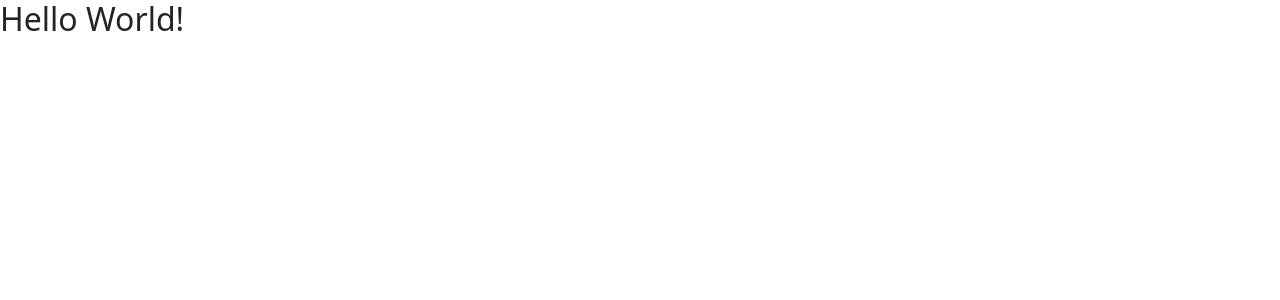
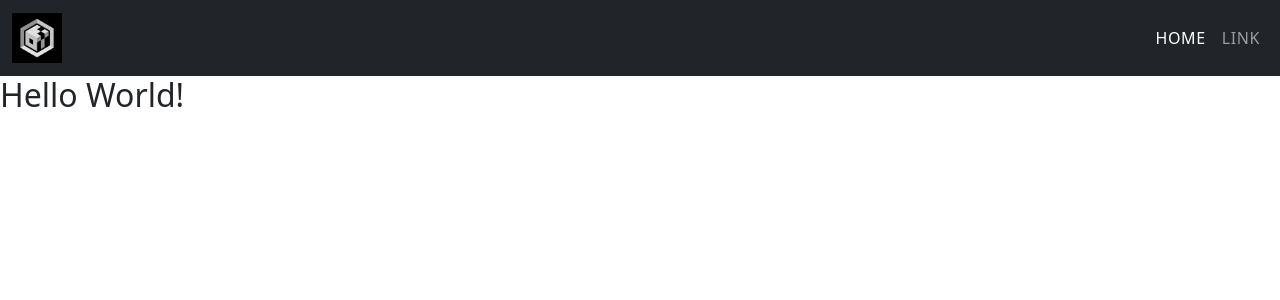
Before and after one commit to t-ROY-coder/portfolio-website, a React (Create React App) app: page / in a window 1280 px wide. Shown: the top 300 px of the page. Built offline with nearby package versions, Linux system fonts and the light colour scheme.

Commit message:
added navbar

```diff
--- a/src/App.css
+++ b/src/App.css
@@ -1,38 +1,20 @@
-.App {
-  text-align: center;
+@import url("https://fonts.googleapis.com/css2?family=Lato:ital,wght@0,100;0,300;0,400;1,100&display=swap");
+
+body {
+  font-family: "Lato" sans-serif;
 }
 
-.App-logo {
-  height: 40vmin;
-  pointer-events: none;
+/***** NAVBAR *****/
+.logo {
+  width: 3.125rem;
 }
 
-@media (prefers-reduced-motion: no-preference) {
-  .App-logo {
-    animation: App-logo-spin infinite 20s linear;
-  }
+/***** NAV LINKS *****/
+nav a.nav-link {
+  letter-spacing: 0.0375rem;
+  cursor: pointer;
 }
 
-.App-header {
-  background-color: #282c34;
-  min-height: 100vh;
-  display: flex;
-  flex-direction: column;
-  align-items: center;
-  justify-content: center;
-  font-size: calc(10px + 2vmin);
-  color: white;
+nav ul li {
+  text-transform: uppercase;
 }
-
-.App-link {
-  color: #61dafb;
-}
-
-@keyframes App-logo-spin {
-  from {
-    transform: rotate(0deg);
-  }
-  to {
-    transform: rotate(360deg);
-  }
-}
--- a/src/App.js
+++ b/src/App.js
@@ -1,8 +1,14 @@
+import "../node_modules/bootstrap/dist/css/bootstrap.min.css";
 import "./App.css";
-import "../node_modules/bootstrap/dist/css/bootstrap.min.css";
+import Navbar from "./components/Navbar";
 
 function App() {
-  return <h2>Hello World!</h2>;
+  return (
+    <>
+      <Navbar />
+      <h2>Hello World!</h2>
+    </>
+  );
 }
 
 export default App;
--- /dev/null
+++ b/src/components/Navbar.js
@@ -0,0 +1,43 @@
+import React from "react";
+import logo from "../assets/ROY_logo.jpeg";
+
+const Navbar = () => {
+  return (
+    <>
+      <nav class="navbar navbar-expand-lg navbar-dark bg-dark">
+        <div class="container-fluid">
+          <a class="navbar-brand" href="#">
+            <img className="logo" src={logo} alt="logo" />
+          </a>
+          <button
+            class="navbar-toggler"
+            type="button"
+            data-bs-toggle="collapse"
+            data-bs-target="#navbarSupportedContent"
+            aria-controls="navbarSupportedContent"
+            aria-expanded="false"
+            aria-label="Toggle navigation"
+          >
+            <span class="navbar-toggler-icon"></span>
+          </button>
+          <div class="collapse navbar-collapse" id="navbarSupportedContent">
+            <ul class="navbar-nav ms-auto mb-2 mb-lg-0">
+              <li class="nav-item">
+                <a class="nav-link active" aria-current="page" href="#">
+                  Home
+                </a>
+              </li>
+              <li class="nav-item">
+                <a class="nav-link" href="#">
+                  Link
+                </a>
+              </li>
+            </ul>
+          </div>
+        </div>
+      </nav>
+    </>
+  );
+};
+
+export default Navbar;
```
Also changed, not shown: src/assets/ROY_logo.jpeg (added).
